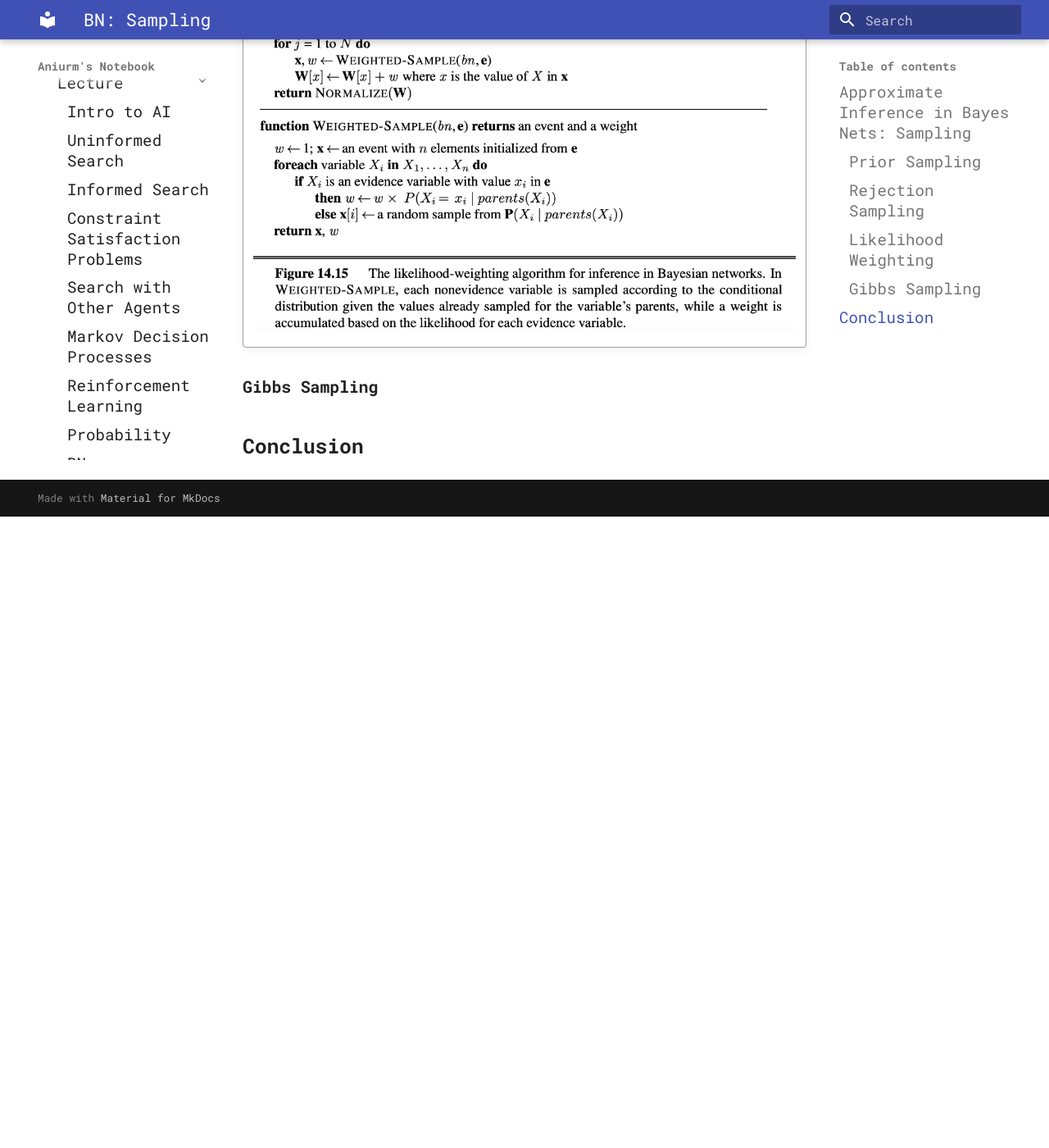
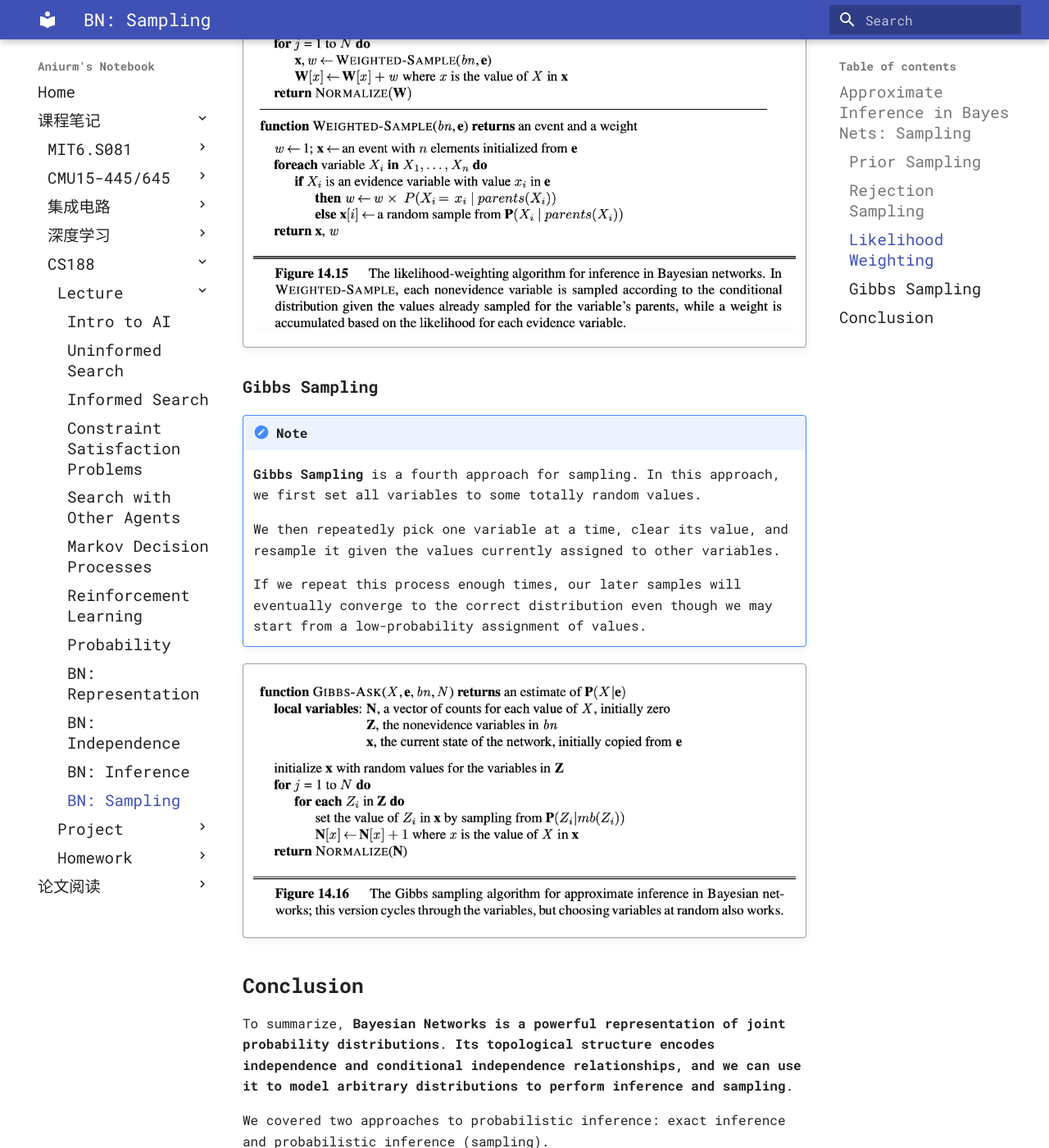
Before and after one commit to Aniurm/notebook, an MkDocs documentation site: the page built from docs/course_notes/cs188/lecture/BN-Sampling.md, in a window 1280 px wide and 1400 px high, scrolled down 2348 px. Shown: the whole window at 82% size. Built offline with MkDocs 1.6.1 and Material for MkDocs 9.7.7, drawn with Linux system fonts in a browser that asks for light colours; some web fonts are replaced; before the commit the page ends 2978 px from its top, so only the background shows below that; some of the changed text lies outside the part shown.

Commit message:
fix(cs188): BN: Sampling

```diff
--- a/docs/course_notes/cs188/lecture/BN-Sampling.md
+++ b/docs/course_notes/cs188/lecture/BN-Sampling.md
@@ -67,4 +67,37 @@
 
 ### Gibbs Sampling
 
+!!! note
+    **Gibbs Sampling** is a fourth approach for sampling. In this approach, we first set
+    all variables to some totally random values.
+
+    We then repeatedly pick one variable
+    at a time, clear its value, and resample it given the values currently assigned to
+    other variables.
+
+    If we repeat this process enough times, our later samples will eventually
+    converge to the correct distribution even though we may start from a
+    low-probability assignment of values.
+
+!!! quote ""
+    ![alt text](../img/gibbs-sampling.png){width=100%}
+
 ## Conclusion
+
+To summarize, **Bayesian Networks is a powerful representation of joint probability distributions**.
+**Its topological structure encodes independence and conditional independence relationships,
+and we can use it to model arbitrary distributions to perform inference and sampling**.
+
+We covered two approaches to probabilistic inference: exact inference and probabilistic inference (sampling).
+
+In exact inference, we are guaranteed the exact correct probability, but the amount of computation may be prohibitive:
+
+* Inference By Enumeration
+* Variable Elimination
+
+We can turn to sampling to approximate solutions while using less computation:
+
+* Prior Sampling
+* Rejection Sampling
+* Likelihood Weighting
+* Gibbs Sampling
```
Also changed, not shown: docs/course_notes/cs188/img/gibbs-sampling.png (added).
